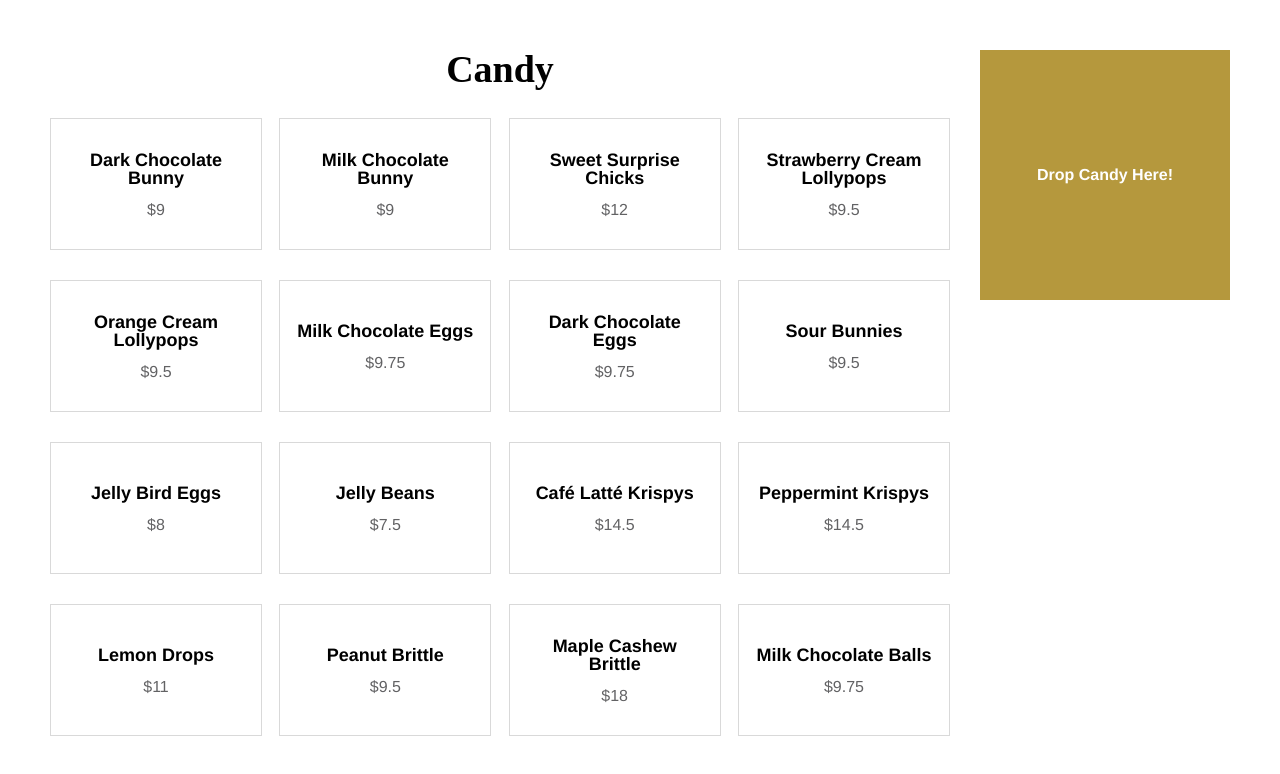
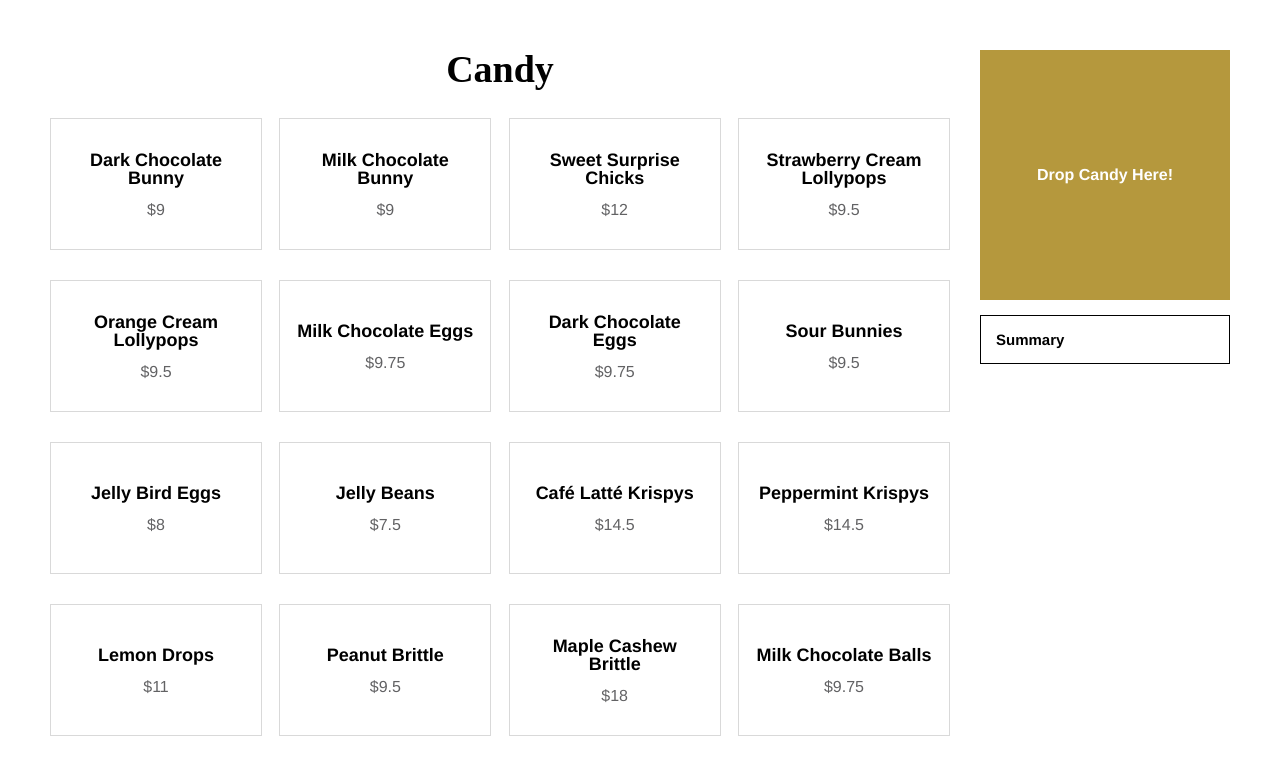
Before and after one commit to yuda0110/candies, a React (Create React App) app: page / in a window 1280 px wide. Shown: the top 774 px of the page. Built offline with nearby package versions, Linux system fonts and the light colour scheme.

Commit message:
Create Summary component and reder it on App

```diff
--- a/src/App.js
+++ b/src/App.js
@@ -1,9 +1,10 @@
 import { useState } from 'react';
 import styles from './App.module.scss';
+import { candies } from './conf/candies';
 import CandyList from './components/CandyList';
 import DropBox from './components/DropBox';
-import { candies } from './conf/candies';
-import Form from "./components/Form";
+import Form from './components/Form';
+import Summary from './components/Summary';
 
 function App() {
   const [selectedCandy, setSelectedCandy] = useState(null);
@@ -50,6 +51,7 @@ function App() {
       </main>
       <aside>
         <DropBox drop={dropHandler} />
+        <Summary />
       </aside>
     </div>
   );
--- /dev/null
+++ b/src/components/Summary.js
@@ -0,0 +1,11 @@
+import styles from './Summary.module.scss';
+
+function Summary() {
+  return (
+    <section className={styles.summary}>
+      <h2>Summary</h2>
+    </section>
+  )
+}
+
+export default Summary;
--- /dev/null
+++ b/src/components/Summary.module.scss
@@ -0,0 +1,7 @@
+@import "../sass/variables";
+
+.summary {
+    margin-top: 1.5rem;
+    padding: 1.5rem;
+    border: 1px solid $color__black;
+}
```
